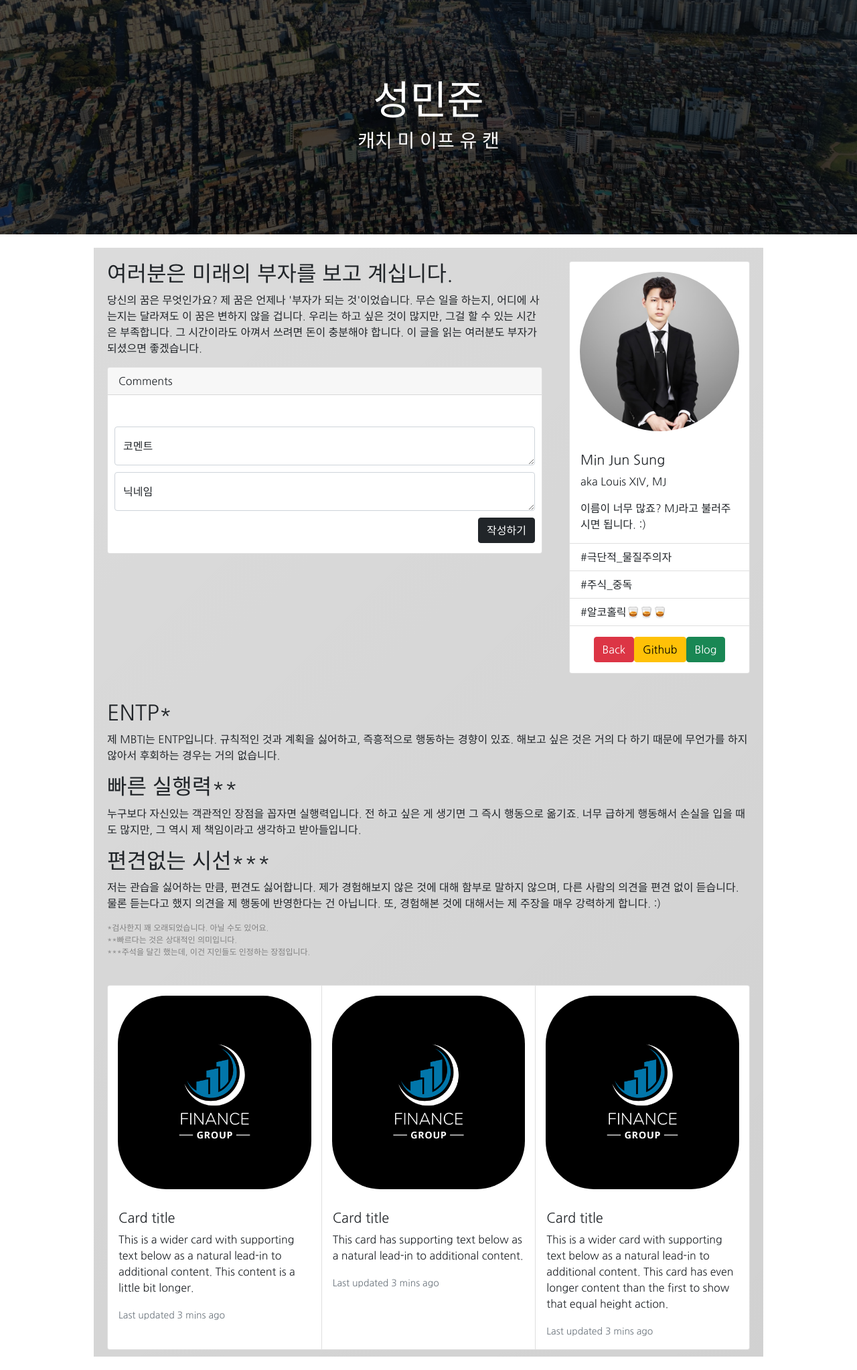
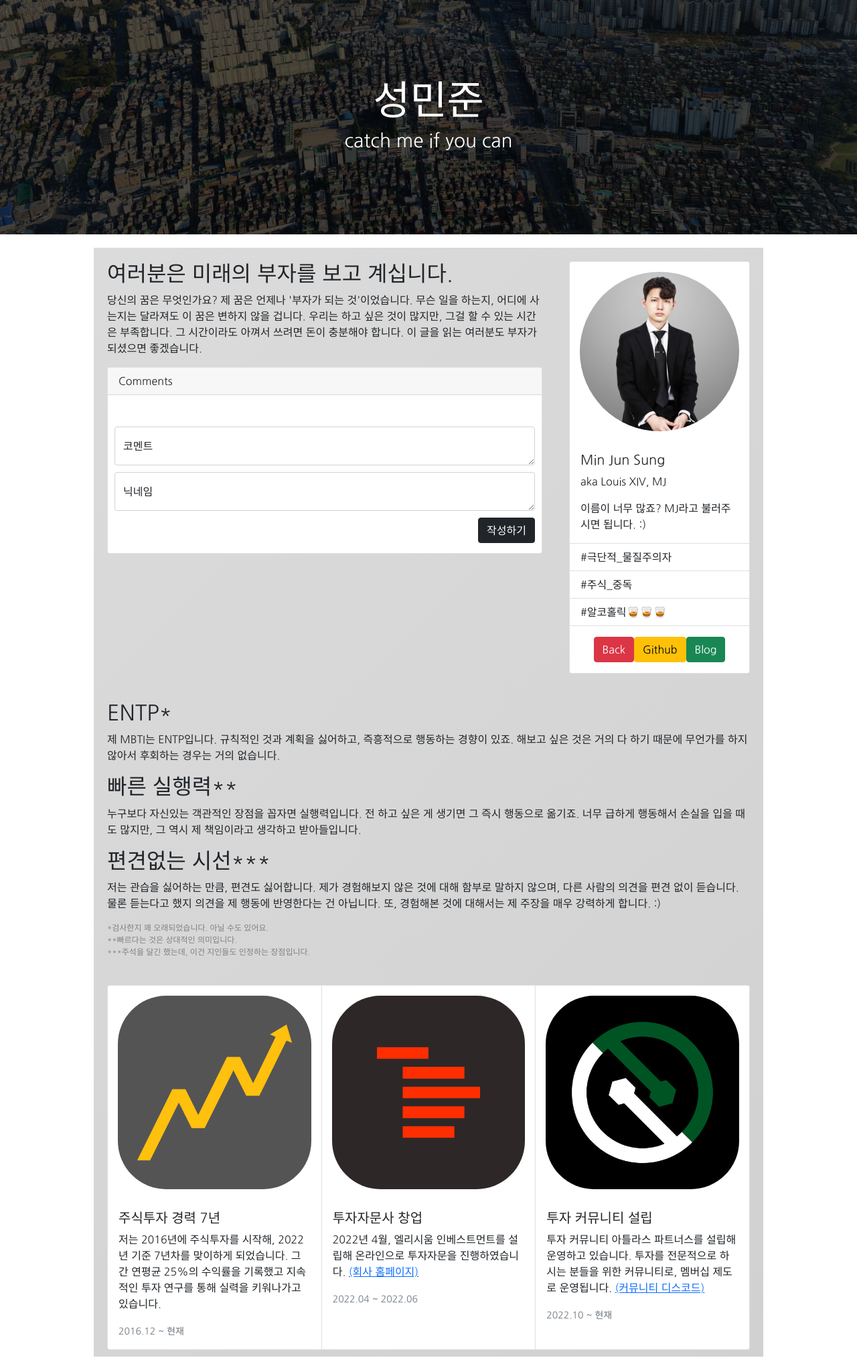
Before and after one commit to themrsung/spartaprofile, a Flask app: page /mjsung in a window 1280 px wide. Shown: the whole page at 67% size. Run offline with Flask 2, Linux system fonts and the light colour scheme; data that the repository does not hold is empty.

Commit message:
mjsung edit

```diff
--- a/templates/mjsung.html
+++ b/templates/mjsung.html
@@ -28,7 +28,7 @@
 <body>
     <div class="title-bar">
         <h1 class="page-title">성민준</h1>
-        <h3>캐치 미 이프 유 캔</h3>
+        <h3>catch me if you can</h3>
     </div>
 
 
@@ -132,27 +132,37 @@
         <div class="profile-lower">
             <div class="card-group">
                 <div class="card">
-                  <img src="{{ url_for('static', filename='placeholder-black.png') }}" class="profile-lower-img" alt="...">
+                  <img src="{{ url_for('static', filename='stocks.png') }}" class="profile-lower-img" alt="...">
                   <div class="card-body">
-                    <h5 class="card-title">Card title</h5>
-                    <p class="card-text">This is a wider card with supporting text below as a natural lead-in to additional content. This content is a little bit longer.</p>
-                    <p class="card-text"><small class="text-muted">Last updated 3 mins ago</small></p>
+                    <h5 class="card-title">주식투자 경력 7년</h5>
+                    <p class="card-text">
+                        저는 2016년에 주식투자를 시작해, 2022년 기준 7년차를 맞이하게 되었습니다.
+                        그간 연평균 25%의 수익률을 기록했고 지속적인 투자 연구를 통해 실력을 키워나가고 있습니다.
+                    </p>
+                    <p class="card-text"><small class="text-muted">2016.12 ~ 현재</small></p>
                   </div>
                 </div>
                 <div class="card">
-                  <img src="{{ url_for('static', filename='placeholder-black.png') }}" class="profile-lower-img" alt="...">
+                  <img src="{{ url_for('static', filename='elysiumcorp.png') }}" class="profile-lower-img" alt="...">
                   <div class="card-body">
-                    <h5 class="card-title">Card title</h5>
-                    <p class="card-text">This card has supporting text below as a natural lead-in to additional content.</p>
-                    <p class="card-text"><small class="text-muted">Last updated 3 mins ago</small></p>
+                    <h5 class="card-title">투자자문사 창업</h5>
+                    <p class="card-text">
+                        2022년 4월, 엘리시움 인베스트먼트를 설립해 온라인으로 투자자문을 진행하였습니다.
+                        <a href="https://theelysium.kr/">(회사 홈페이지)</a>
+                    </p>
+                    <p class="card-text"><small class="text-muted">2022.04 ~ 2022.06</small></p>
                   </div>
                 </div>
                 <div class="card">
-                  <img src="{{ url_for('static', filename='placeholder-black.png') }}" class="profile-lower-img" alt="...">
+                  <img src="{{ url_for('static', filename='atlaspartners.png') }}" class="profile-lower-img" alt="...">
                   <div class="card-body">
-                    <h5 class="card-title">Card title</h5>
-                    <p class="card-text">This is a wider card with supporting text below as a natural lead-in to additional content. This card has even longer content than the first to show that equal height action.</p>
-                    <p class="card-text"><small class="text-muted">Last updated 3 mins ago</small></p>
+                    <h5 class="card-title">투자 커뮤니티 설립</h5>
+                    <p class="card-text">
+                        투자 커뮤니티 아틀라스 파트너스를 설립해 운영하고 있습니다.
+                        투자를 전문적으로 하시는 분들을 위한 커뮤니티로, 멤버십 제도로 운영됩니다.
+                        <a href="http://atlaspartners.kr">(커뮤니티 디스코드)</a>
+                    </p>
+                    <p class="card-text"><small class="text-muted">2022.10 ~ 현재</small></p>
                   </div>
                 </div>
               </div>
```
Also changed, not shown: static/atlaspartners.png (added), static/elysiumcorp.png (added), static/stocks.png (added).
